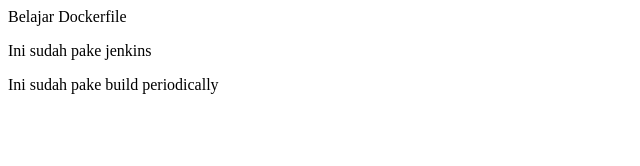
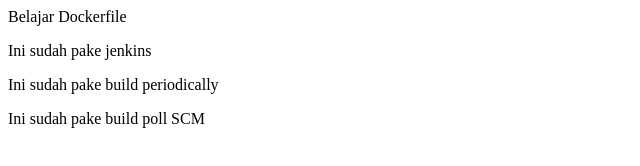
Before and after one commit to Cuncis/apache-custom, a plain HTML site: page index.html in a window 1280 px wide. Shown: the whole page, without its empty margins (0-640 px from the left). Drawn offline with Linux system fonts and the light colour scheme.

Commit message:
add new file to trigger git SCM

```diff
--- a/index.html
+++ b/index.html
@@ -1,3 +1,4 @@
 <p>Belajar Dockerfile</p>
 <p>Ini sudah pake jenkins</p>
 <p>Ini sudah pake build periodically</p>
+<p>Ini sudah pake build poll SCM</p>
```
